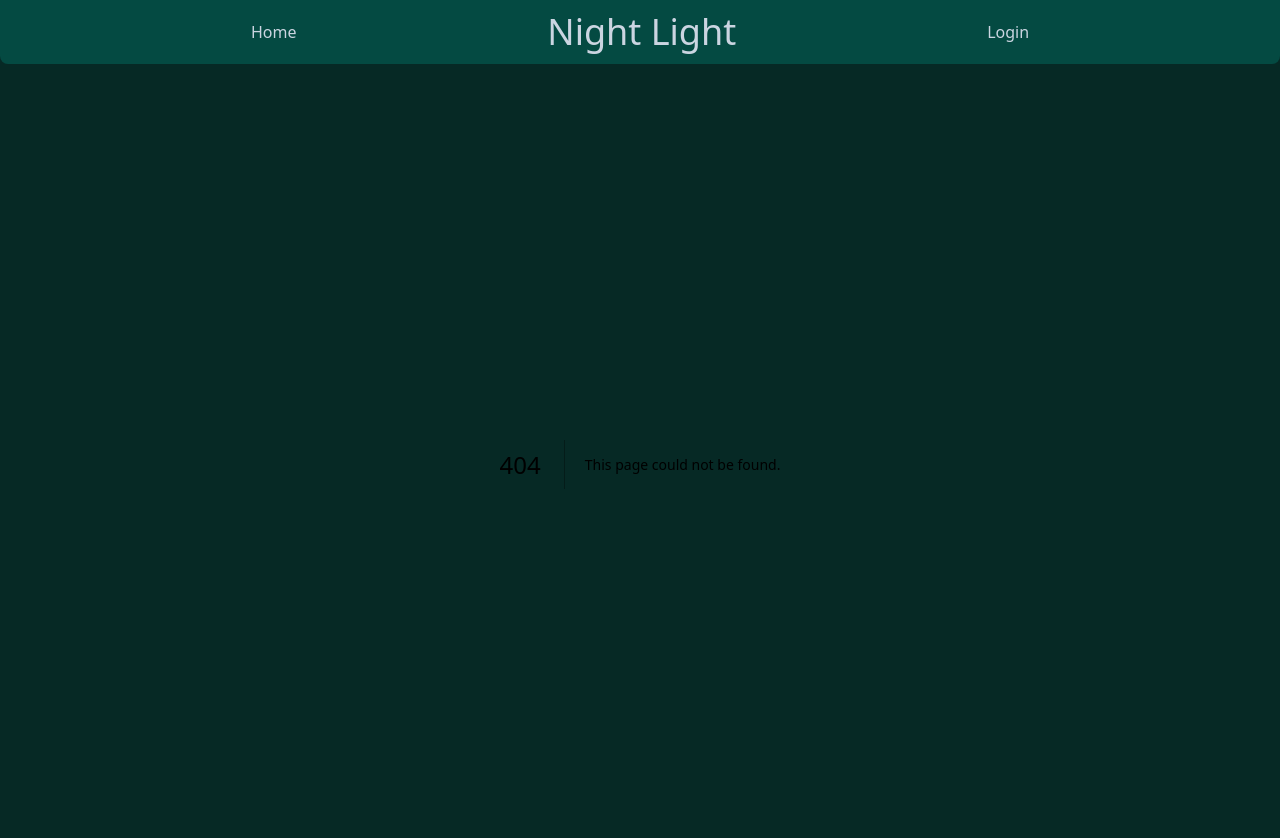
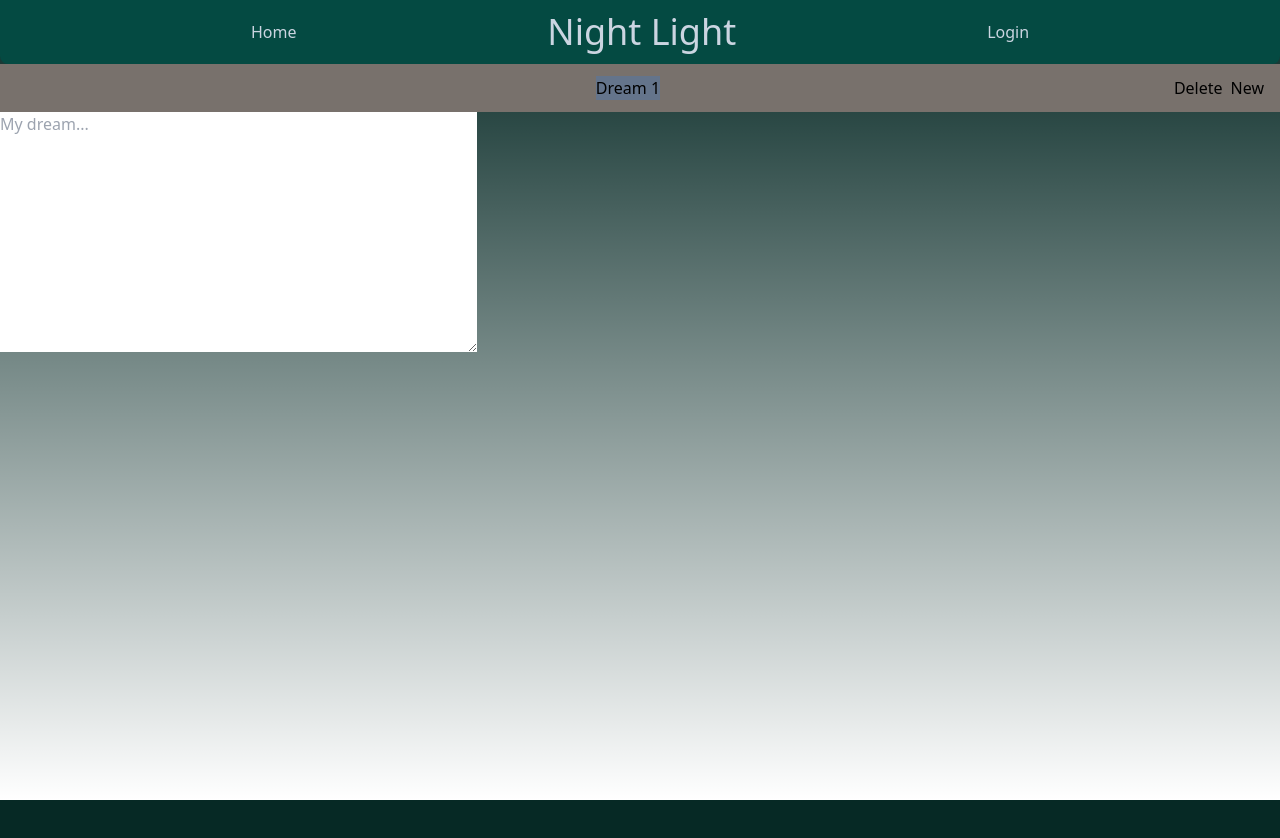
Before and after one commit to LeifCastle/NightLight, a Next.js app: page /quick_record in a window 1280 px wide. Before the commit this address had no page. Shown: the top 838 px of the page. After the commit the page ends 800 px from the top, so only its background shows below. Built offline with nearby package versions, Linux system fonts and the light colour scheme.

Commit message:
feat: created Quick_Record page with addable dream tabs and DreamHeader component

```diff
--- /dev/null
+++ b/src/app/components/DreamHeader.js
@@ -0,0 +1,7 @@
+export default function DreamHeader({ index, changeDream }) {
+  return (
+    <button id={index} className={`mr-2 bg-slate-500`} onClick={changeDream}>
+      Dream {index}
+    </button>
+  );
+}
--- a/src/app/components/Header.js
+++ b/src/app/components/Header.js
@@ -8,14 +8,13 @@ export default function Header() {
   let Home;
   if (pathname != "/") {
     Home = <Link href="/">Home</Link>;
-    console.log(pathname);
   }
 
   return (
     <div className="flex justify-evenly items-center w-screen h-[8%] bg-Dark2 text-slate-300 rounded-bl-lg rounded-br-lg">
-      <div>{Home}</div>
-      <h1 className="text-4xl">Night Light</h1>
-      <div>
+      <div className="basis-33%">{Home}</div>
+      <h1 className="basis-33% text-4xl">Night Light</h1>
+      <div className="basis-33%">
         <button>Login</button>
       </div>
     </div>
--- /dev/null
+++ b/src/app/contexts.js
@@ -0,0 +1,3 @@
+import { createContext } from "react";
+
+export const HeaderBgContext = createContext("bg-slate-700");
--- a/src/app/page.js
+++ b/src/app/page.js
@@ -7,6 +7,8 @@ export default function Home() {
   return (
     <main className="">
       <div>
+        <Link href="/quick_record">Quick Record</Link>
+        <br />
         <Link href="/journal">Journal</Link>
         <br />
         <Link href="/connect">Connect</Link>
--- /dev/null
+++ b/src/app/quick_record/page.js
@@ -0,0 +1,86 @@
+"use client";
+import DreamHeader from "../components/DreamHeader";
+import { useState, useRef } from "react";
+
+export default function Quick_Record() {
+  //---------Variables--------\\
+
+  //----Refs
+  const dreamInput = useRef(null); //Text area where dreams are written
+  const dreams = useRef({}); //Records all dreams
+
+  //----States
+  const [assignDreamIndex, setAssignDreamIndex] = useState(1); //Assigns dream entries sequential indices (keys)
+  const [currentDreamIndex, setCurrentDreamIndex] = useState(0); //Current index of dream user has selected
+  //Array of dream header elements (corresponds to dream entries)
+  const [dreamHeaders, setDreamHeaders] = useState([
+    <DreamHeader key={1} index={1} changeDream={changeDream} />,
+  ]);
+
+  //---------Functions--------\\
+
+  //----Creates a new dream header
+  function handleNewDreamHeader() {
+    setDreamHeaders([
+      ...dreamHeaders,
+      <DreamHeader
+        key={assignDreamIndex + 1}
+        index={assignDreamIndex + 1}
+        changeDream={changeDream}
+      />,
+    ]);
+    dreams[`Dream${assignDreamIndex}`] = dreamInput.current.value; //Updates dream entry to be text area input value
+    dreamInput.current.value = ""; //Resets the text area
+    setAssignDreamIndex(assignDreamIndex + 1);
+    setCurrentDreamIndex(assignDreamIndex + 1);
+  }
+
+  //----Updates dream entry values on text area input change
+  function handleNewText(event) {
+    dreams[`Dream${currentDreamIndex}`] = event.target.value;
+  }
+
+  //----Handles changing user view (selected header and dream text) to selected dream
+  function changeDream(event) {
+    //Change Header Backgrounds
+    event.target.parentElement
+      .querySelectorAll(".bg-lime-600")
+      .forEach((sibling) => {
+        sibling.classList.remove("bg-lime-600");
+        sibling.classList.add("bg-slate-500");
+      });
+    event.target.classList.remove("bg-slate-500");
+    event.target.classList.add("bg-lime-600");
+    //Set dream text area to correct value
+    if (dreams[`Dream${event.target.id}`] !== undefined) {
+      dreamInput.current.value = dreams[`Dream${event.target.id}`];
+    } else {
+      dreamInput.current.value = "";
+    }
+    setCurrentDreamIndex(event.target.id);
+  }
+
+  //---------Returned Component--------\\
+  return (
+    <>
+      <div className="h-12 bg-stone-500 flex items-center justify-center">
+        <div className="basis-1/3"></div>
+        <div className="basis-1/3 text-center">{dreamHeaders}</div>
+        <div className="flex basis-1/3 justify-end mr-4">
+          <button className="mr-2">Delete</button>
+          <button onClick={handleNewDreamHeader}>New</button>
+        </div>
+      </div>
+      <div className="text-black">
+        <textarea
+          name="textarea"
+          rows="10"
+          cols="50"
+          placeholder="My dream..."
+          ref={dreamInput}
+          onChange={handleNewText}
+        ></textarea>
+      </div>
+    </>
+  );
+}
```
